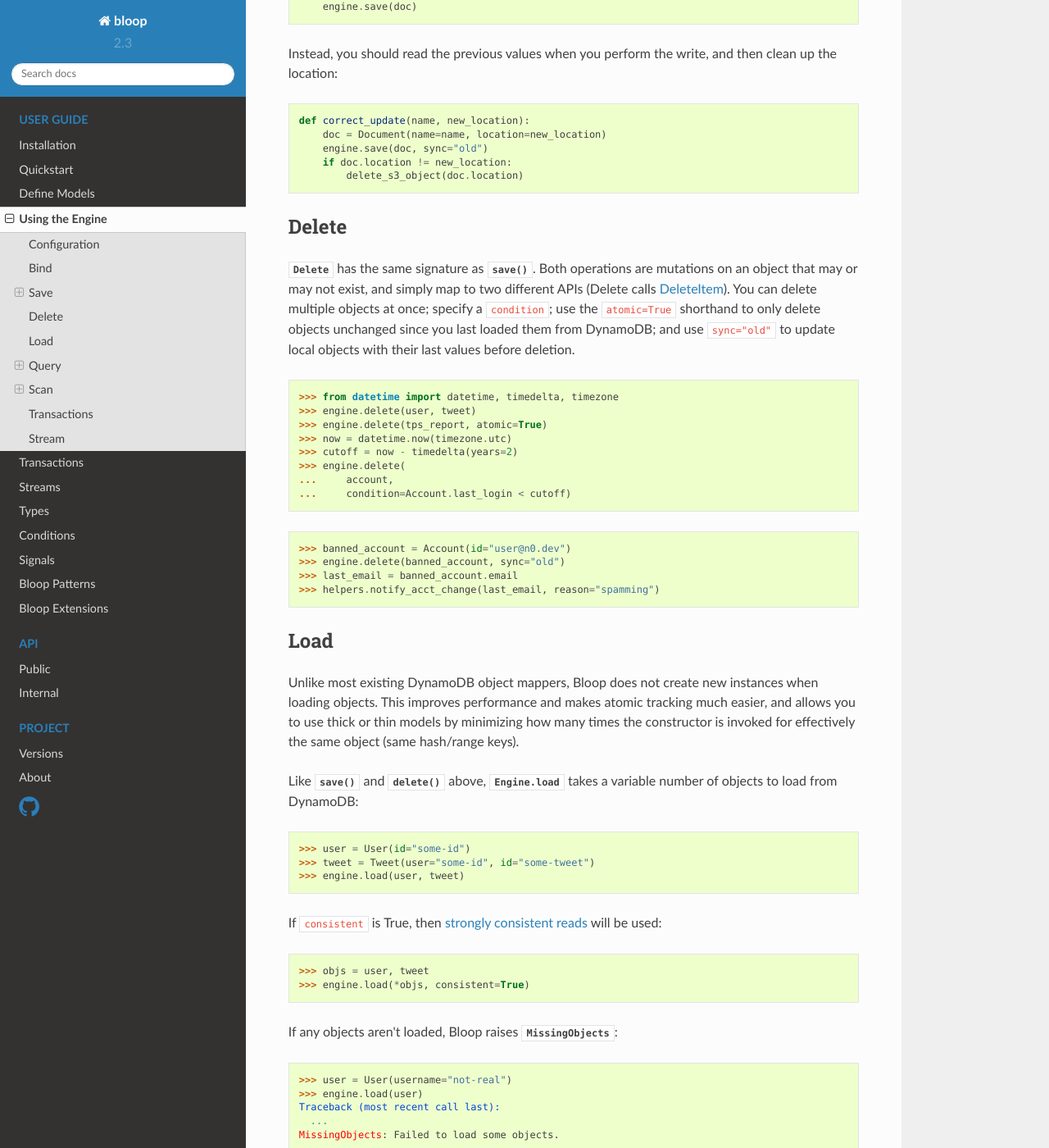
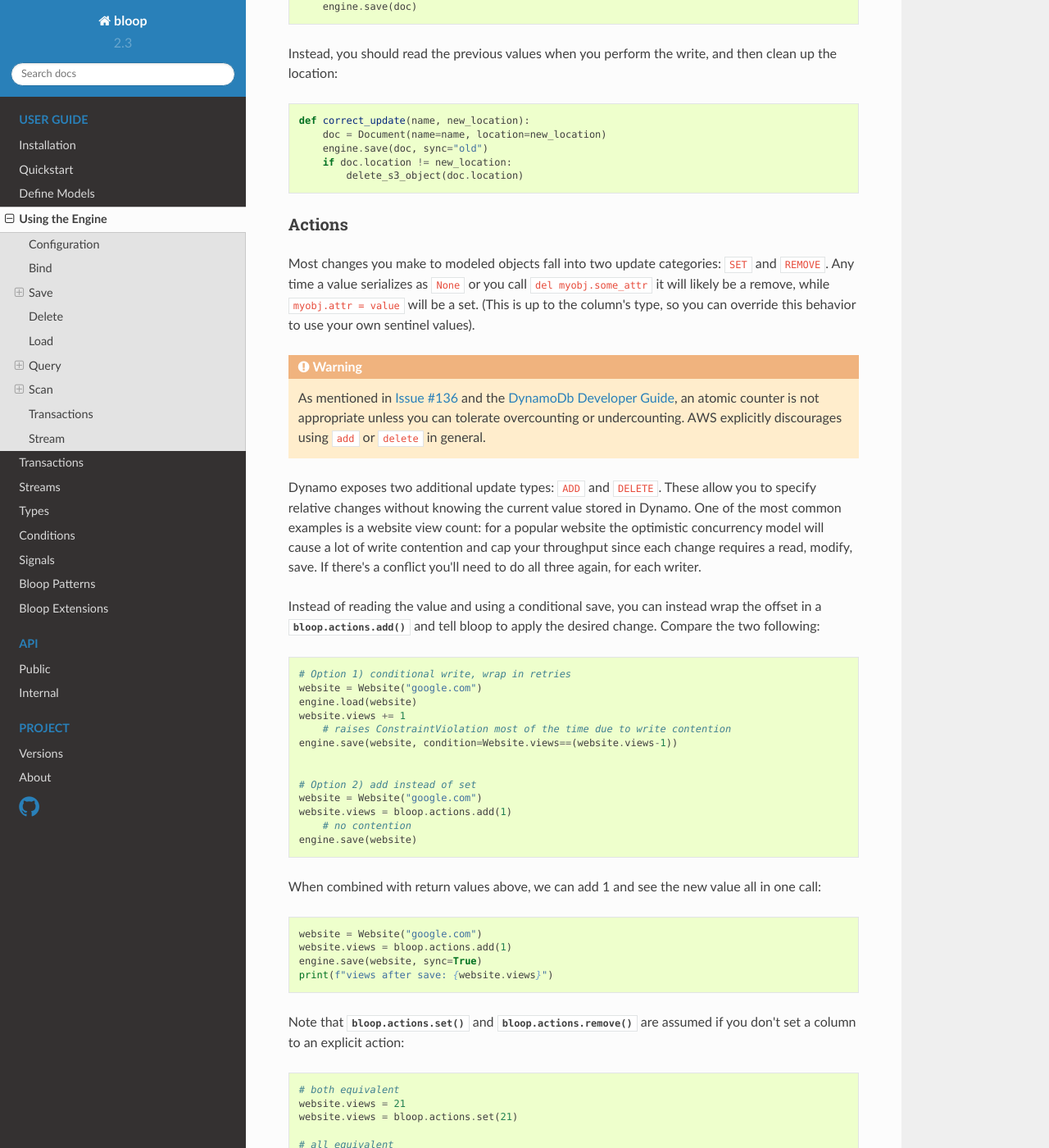
Before and after one commit to numberoverzero/bloop, a Sphinx documentation site: the page built from docs/user/engine.rst, in a window 1280 px wide and 1400 px high, scrolled down 4334 px. Shown: the whole window at 82% size. Built offline with Sphinx 7.4.7 and the Read the Docs theme 2.0.0, drawn with Linux system fonts in a browser that asks for light colours; some of the changed text lies outside the part shown.

Commit message:
docs, unit tests bloop.actions #136

```diff
--- a/docs/user/engine.rst
+++ b/docs/user/engine.rst
@@ -232,6 +232,75 @@ Instead, you should read the previous values when you perform the write, and the
         engine.save(doc, sync="old")
         if doc.location != new_location:
             delete_s3_object(doc.location)
+
+---------
+ Actions
+---------
+
+Most changes you make to modeled objects fall into two update categories: ``SET`` and ``REMOVE``.  Any time a value
+serializes as ``None`` or you call ``del myobj.some_attr`` it will likely be a remove, while ``myobj.attr = value``
+will be a set.  (This is up to the column's type, so you can override this behavior to use your own sentinel values).
+
+.. warning::
+    As mentioned in `Issue #136`_ and the `DynamoDb Developer Guide`_, an atomic counter is not appropriate
+    unless you can tolerate overcounting or undercounting.  AWS explicitly discourages using ``add`` or ``delete``
+    in general.
+
+    .. _Issue #136: https://github.com/numberoverzero/bloop/issues/136
+    .. _DynamoDb Developer Guide: https://docs.aws.amazon.com/amazondynamodb/latest/developerguide/WorkingWithItems.html#WorkingWithItems.AtomicCounters
+
+Dynamo exposes two additional update types: ``ADD`` and ``DELETE``.  These allow you to specify relative changes
+without knowing the current value stored in Dynamo.  One of the most common examples is a website view count: for a
+popular website the optimistic concurrency model will cause a lot of write contention and cap your throughput since
+each change requires a read, modify, save.  If there's a conflict you'll need to do all three again, for each writer.
+
+Instead of reading the value and using a conditional save, you can instead wrap the offset in a
+:func:`bloop.actions.add` and tell bloop to apply the desired change.  Compare the two following:
+
+.. code-block:: python
+
+    # Option 1) conditional write, wrap in retries
+    website = Website("google.com")
+    engine.load(website)
+    website.views += 1
+        # raises ConstraintViolation most of the time due to write contention
+    engine.save(website, condition=Website.views==(website.views-1))
+
+
+    # Option 2) add instead of set
+    website = Website("google.com")
+    website.views = bloop.actions.add(1)
+        # no contention
+    engine.save(website)
+
+When combined with return values above, we can add 1 and see the new value all in one call:
+
+.. code-block:: python
+
+    website = Website("google.com")
+    website.views = bloop.actions.add(1)
+    engine.save(website, sync=True)
+    print(f"views after save: {website.views}")
+
+Note that :func:`bloop.actions.set` and :func:`bloop.actions.remove` are assumed if you don't set a column
+to an explicit action:
+
+.. code-block:: python
+
+    # both equivalent
+    website.views = 21
+    website.views = bloop.actions.set(21)
+
+    # all equivalent
+    website.views = None
+    del website.views
+    website.views = bloop.actions.remove(None)
+
+Finally, the :func:`bloop.actions.add` action only supports Number and Set data types.
+In addition, add can only be used on top-level attributes, not nested attributes.
+
+Meanwhile :func:`bloop.actions.delete` only supports the Set data type.
+It can also only be used on top-level attributes.
 
 .. _user-engine-delete:
 
```
Also changed, not shown: CHANGELOG.rst (+36 -2 lines), 4 other files.
